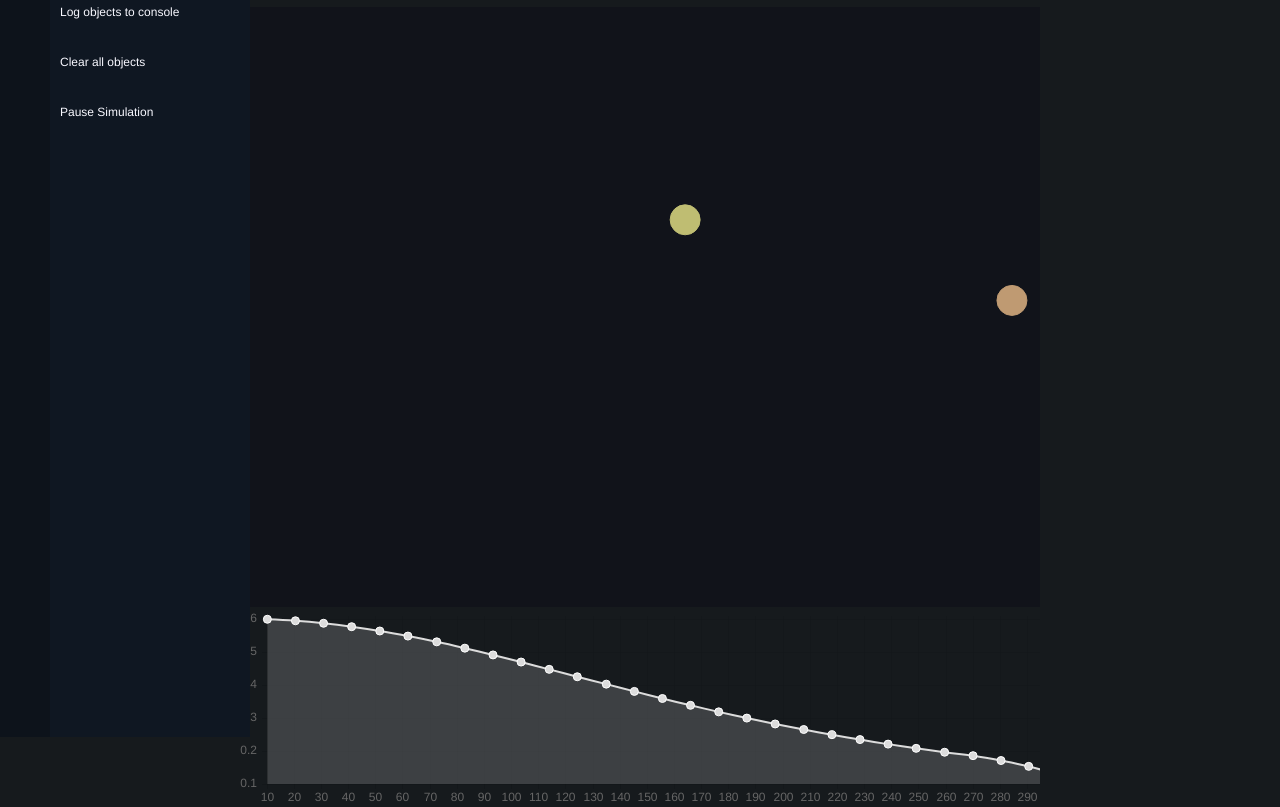
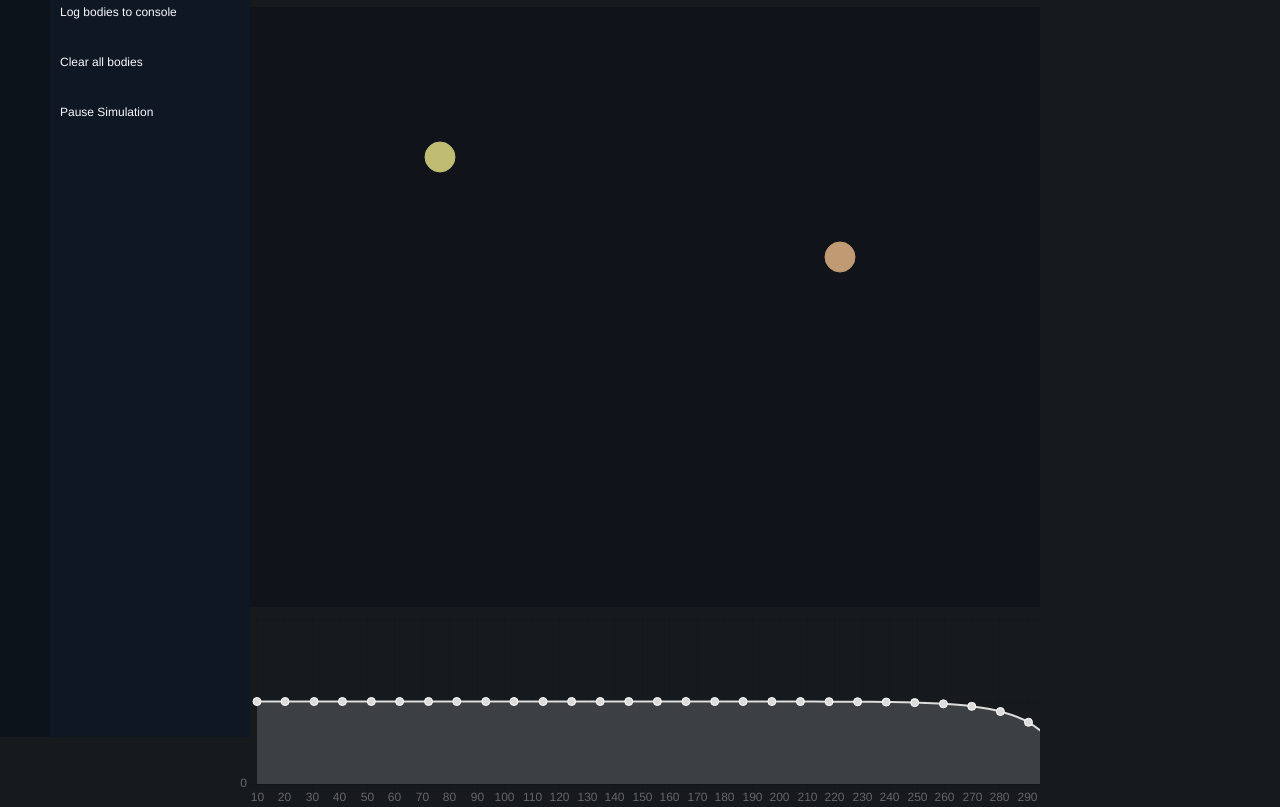
Before and after one commit to mg393/gravitysim, a plain HTML site: page index.html in a window 1280 px wide. Shown: the part 63-870 px from the top of the page. Drawn offline with Linux system fonts and the light colour scheme.

Commit message:
Changed "objects" to "bodies"
Some progress on gravity code

```diff
--- a/index.html
+++ b/index.html
@@ -21,10 +21,10 @@
 					<span class="settings-header">Settings</span>
 				</div>
 				<div class="settings-component" data-action="print">
-					<span class="settings-option">Log objects to console</span>
+					<span class="settings-option">Log bodies to console</span>
 				</div>
 				<div class="settings-component" data-action="clear">
-					<span class="settings-option">Clear all objects</span>
+					<span class="settings-option">Clear all bodies</span>
 				</div>
 				<div class="settings-component" data-action="pause">
 				  <span id="settings-option" class="settings-option">Pause Simulation</span>
--- a/scripts/gravity.js
+++ b/scripts/gravity.js
@@ -1,13 +1,16 @@
 //Physics constants and functions
 var G = 6.675e-11;
-var objects = [];
+var bodies = [];
 
 function calcForce(mass1, mass2, distance) {
     return ((G * mass1 * mass2) / Math.pow(distance, 2));
 }
 
-function calcDistance(o1, o2) {
-    return ((Math.sqrt(Math.pow((o1.x + o2.x), 2) + Math.pow((o1.y + o2.y), 2))));
+function calcDistance(dx, dy) {
+    console.log("dX: " + dx + " dY: " + dy);
+    dx = parseInt(dx);
+    dy = parseInt(dy);
+    return (Math.sqrt(dx*dx - dy*dy));
 }
 
 function calcAcc(force, mass) {
@@ -47,10 +50,10 @@ var labelCount = 0;
 var paused = false;
 
 //Other functions
-function addObject(x, y) {
+function addBody(x, y) {
     //r, m, x, y, hv, vv, ha, va
-    var newObject = new object(10, 1000, x, y, 0.4, 0.4, 0, 0);
-    objects.push(newObject);
+    var newBody = new body(10, 1000, x, y, 0.4, 0.4, 0, 0);
+    bodies.push(newBody);
 }
 
 function getPosition(canvas) {
@@ -60,15 +63,15 @@ function getPosition(canvas) {
     x -= canvas.offsetLeft;
     y -= canvas.offsetTop;
 
-    addObject(x, y);
+    addBody(x, y);
 }
 
-function clearObjects() {
-    objects.length = 0;
+function clearBodies() {
+    bodies.length = 0;
 }
 
 //Main code
-function object(r, m, x, y, hv, vv, ha, va) //r = radius, m = mass, x = x coord, y = y coord, hv = horizontal velocity, vv = vertical velocity, ha = horizontal acceleration, va = vertical acceleration
+function body(r, m, x, y, hv, vv, ha, va) //r = radius, m = mass, x = x coord, y = y coord, hv = horizontal velocity, vv = vertical velocity, ha = horizontal acceleration, va = vertical acceleration
 {
     this.radius = r;
     this.mass = m;
@@ -83,63 +86,62 @@ function object(r, m, x, y, hv, vv, ha, va) //r = radius, m = mass, x = x coord,
     IDcount++;
 }
 
-function simulation(c, cc, o, t) //c = canvas, cc = chart, o = objects, t = time between steps
+function simulation(c, cc, b, t) //c = canvas, cc = chart, b = bodies, t = time between steps
 {
     this.canvas = c;
     this.steptime = t;
     console.log("pants");
     this.step = function() {
         if (paused == false) {
-            for (var i = 0; i < o.length; i++) {
+            for (var i = 0; i < b.length; i++) {
                 var totalVAcc = 0;
                 var totalHAcc = 0;
 
                 //Gravity force calcs
-                for (var j = 0; j < o.length; j++) {
-                    var force = 1e9 * calcForce(o[j].mass, o[i].mass, calcDistance(o[j], o[i]));
-                    var forceX = calcXforce(calcAngle(o[i], o[j]), force);
-                    var forceY = calcYforce(calcAngle(o[i], o[j]), force);
-                    totalVAcc += calcAcc(forceX, o[i].mass);
-                    totalHAcc += calcAcc(forceY, o[i].mass);
+                for (var j = 0; j < b.length; j++) {
+                  if(i != j) {
+                    var dX = b[i].x - b[j].x;
+                    var dY = b[i].y - b[j].y;
+                    var force = calcForce(b[j].mass, b[i].mass, calcDistance(dX, dY));
+                    var forceX = calcXforce(calcAngle(b[i], b[j]), force);
+                    var forceY = calcYforce(calcAngle(b[i], b[j]), force);
+                    totalVAcc += calcAcc(forceX, b[i].mass);
+                    totalHAcc += calcAcc(forceY, b[i].mass);
 
-                    if (i == j) {
-                      forceX = 0;
-                      forceY = 0;
-                    }
-
-                    console.log(o[i].ID + " " + o[j].ID);
-                    console.log(calcAngle(o[i], o[j]));
-                    console.log(calcDistance(o[i], o[j]));
+                    console.log(b[i].ID + " " + b[j].ID);
+                    console.log("Angle: " + calcAngle(b[i], b[j]));
+                    console.log("Distance: " + calcDistance(b[i], b[j]));
                     console.log("X component = " + forceX + ", Y component = " + forceY);
-                    if (graphWriteCount >= 10 && o[i].ID == 0) {
-                        cc.addData([force], labelCount);
+                    if (graphWriteCount >= 10 && b[i].ID == 0) {
+                        cc.addData([1], labelCount);
                         if (labelCount >= 600) {
                             cc.removeData();
                         }
                         graphWriteCount = 0;
                     }
                 }
+                }
 
-                o[i].hacceleration = totalHAcc;
-                o[i].vacceleration = totalVAcc;
+                b[i].hacceleration = totalHAcc;
+                b[i].vacceleration = totalVAcc;
 
                 //Speed and displacement calcs
-                var hvel = o[i].hvelocity;
-                var vvel = o[i].vvelocity;
+                var hvel = b[i].hvelocity;
+                var vvel = b[i].vvelocity;
 
-                var hacc = o[i].hacceleration;
-                var vacc = o[i].vacceleration;
+                var hacc = b[i].hacceleration;
+                var vacc = b[i].vacceleration;
 
                 //S = ut + 0.5at^2
                 var hdistance = hvel * this.steptime + 0.5 * hacc * Math.pow(this.steptime, 2);
                 var vdistance = vvel * this.steptime + 0.5 * vacc * Math.pow(this.steptime, 2);
 
                 //v = u + at
-                o[i].hvelocity = hvel + o[i].hacceleration * this.steptime;
-                o[i].vvelocity = vvel + o[i].vacceleration * this.steptime;
+                b[i].hvelocity = hvel + b[i].hacceleration * this.steptime;
+                b[i].vvelocity = vvel + b[i].vacceleration * this.steptime;
 
-                o[i].x += hdistance;
-                o[i].y += vdistance;
+                b[i].x += hdistance;
+                b[i].y += vdistance;
             }
 
             //Add 1 to counts
@@ -147,23 +149,23 @@ function simulation(c, cc, o, t) //c = canvas, cc = chart, o = objects, t = time
             labelCount++;
         }
         //Draw function. Needs to be last
-        draw(c, o);
+        draw(c, b);
     };
 }
 
-function draw(c, o) //C = canvas, o = objects (array)
+function draw(c, b) //C = canvas, b = bodies (array)
 {
     var context = c.getContext("2d");
 
     //Clear old stuff:
     context.clearRect(0, 0, c.width, c.height);
 
-    //Loop through objects
-    for (var i = 0; i < o.length; i++) {
-        context.fillStyle = o[i].colour;
-        context.strokeStyle = o[i].colour;
+    //Loop through bodiess
+    for (var i = 0; i < b.length; i++) {
+        context.fillStyle = b[i].colour;
+        context.strokeStyle = b[i].colour;
         context.beginPath();
-        context.arc(o[i].x, o[i].y, o[i].radius, 0, 2 * Math.PI);
+        context.arc(b[i].x, b[i].y, b[i].radius, 0, 2 * Math.PI);
         context.lineWidth = 1;
         context.fill();
         context.stroke();
@@ -195,12 +197,12 @@ window.onload = function() {
     var mainChart = new Chart(chartContext).Line(chartData);
 
     //r, m, x, y, hv, vv, ha, va
-    var testObject = new object(15, 1500, 200, 150, 0.0, 0, 0, 0);
-    var testObject2 = new object(15, 1500, 600, 250, 0.0, 0, 0, 0);
+    var testBody = new body(15, 1500, 200, 150, 0.0, 0, 0, 0);
+    var testBody2 = new body(15, 1500, 600, 250, 0.0, 0, 0, 0);
 
-    objects.push(testObject);
-    objects.push(testObject2);
-    mainsim = new simulation(canvas, mainChart, objects, 5);
+    bodies.push(testBody);
+    bodies.push(testBody2);
+    mainsim = new simulation(canvas, mainChart, bodies, 5);
     window.requestAnimationFrame(function() {
         mainloop(mainsim);
     });
--- a/scripts/page.js
+++ b/scripts/page.js
@@ -27,17 +27,11 @@ setting.on('click', function(e) {
 });
 
 function print() {
-  console.log(objects);
+  console.log(bodies);
 }
 
 function clear() {
-  /*console.log('not sure why, but this don\'t do shit, even though it deletes all the objects.');
-  console.log('Look: ', objects);
-  objects = [];
-  console.log('Look again: ', objects);
-  console.log('Look at the screen...');
-  console.log('...what');*/
-  clearObjects();
+  clearBodies();
 }
 
 function pause() {
```
Also changed, not shown: 1 other file.
